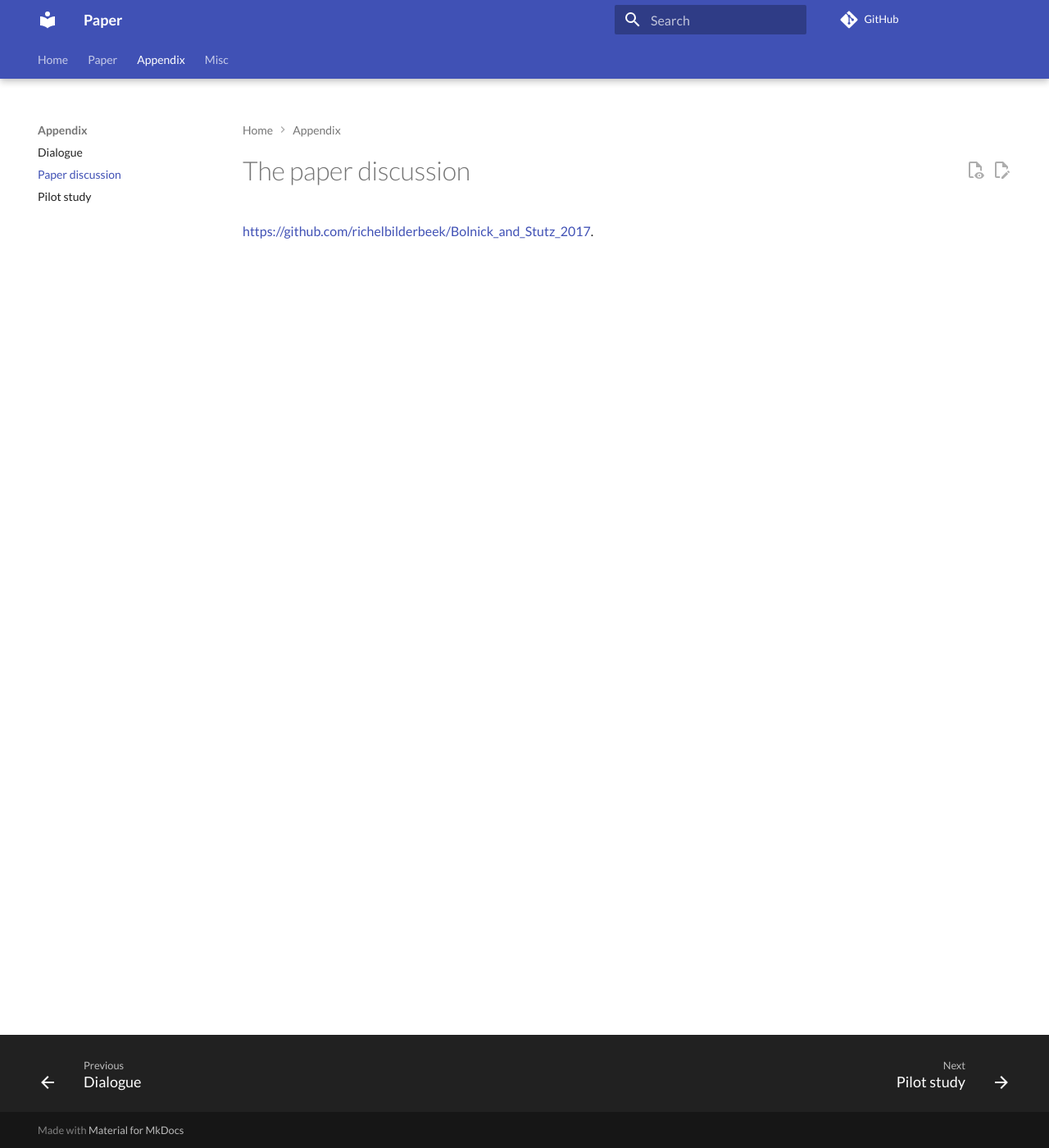
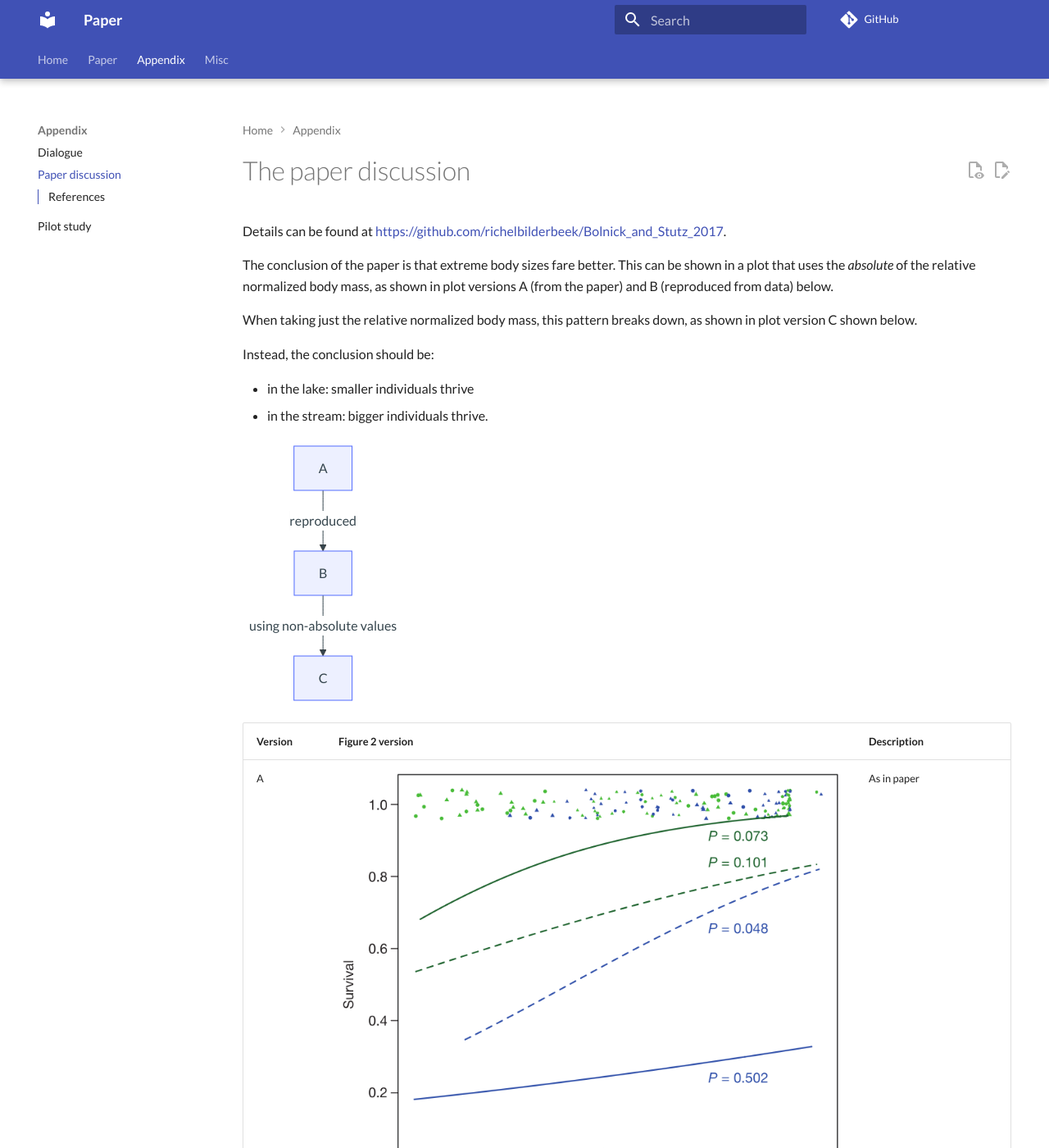
Before and after one commit to richelbilderbeek/paper_critical_ai, an MkDocs documentation site: the page built from docs/paper_discussion/README.md, in a window 1280 px wide and 1400 px high. Shown: the whole window at 82% size. Built offline with MkDocs 1.6.1 and Material for MkDocs 9.7.7, drawn with Linux system fonts in a browser that asks for light colours; comment, search, counter and statistics services are not loaded; some of the changed text lies outside the part shown.

Commit message:
Improve paper discussion

````diff
--- /dev/null
+++ b/docs/paper_discussion/README.md
@@ -0,0 +1,42 @@
+# The paper discussion
+
+Details can be found at [https://github.com/richelbilderbeek/Bolnick_and_Stutz_2017](https://github.com/richelbilderbeek/Bolnick_and_Stutz_2017).
+
+The conclusion of the paper is that extreme body sizes fare better.
+This can be shown in a plot that uses the *absolute* of the relative
+normalized body mass, as shown in plot versions A (from the paper)
+and B (reproduced from data) below.
+
+When taking just the relative
+normalized body mass, this pattern breaks down,
+as shown in plot version C shown below.
+
+Instead, the conclusion should be:
+
+- in the lake: smaller individuals thrive
+- in the stream: bigger individuals thrive.
+
+```mermaid
+flowchart TD
+    A
+    B
+    C
+    A --> |reproduced| B
+    B --> |using non-absolute values| C
+```
+
+<!-- markdownlint-disable MD013 --><!-- Tables cannot be split up over lines, hence will break 80 characters per line -->
+
+Version|Figure 2 version|Description
+-------|---------------------------------------------------|---------------------------------------------------
+A      |![Figure 2, in the paper](figure_2_in_paper.png)   |As in paper
+B      |![Figure 2, reproduced](fig2_reproduced.png)       |Reproduced using author's code
+C      |![Figure 2, reproduced](fig2_reproduced_no_abs.png)|Reproduced using the real values
+
+<!-- markdownlint-enable MD013 -->
+
+## References
+
+- `[Bolnick & Stutz, 2017]` Bolnick, Daniel I., and William E. Stutz.
+  "Frequency dependence limits divergent evolution by favouring rare
+  immigrants over residents." Nature (2017).
--- a/mkdocs.yml
+++ b/mkdocs.yml
@@ -9,7 +9,7 @@
     - Paper: paper.md
   - Appendix:
     - Dialogue: dialogue.md
-    - Paper discussion: paper_discussion.md
+    - Paper discussion: paper_discussion/README.md
     - Pilot study: pilot_study.md
   - Misc:
     - Code of conduct: CODE_OF_CONDUCT.md
````
Also changed, not shown: docs/paper_discussion.md (deleted, +0 -3 lines), docs/paper_discussion/fig2_reproduced.png (added), docs/paper_discussion/fig2_reproduced_no_abs.png (added), docs/paper_discussion/figure_2_in_paper.png (added).
